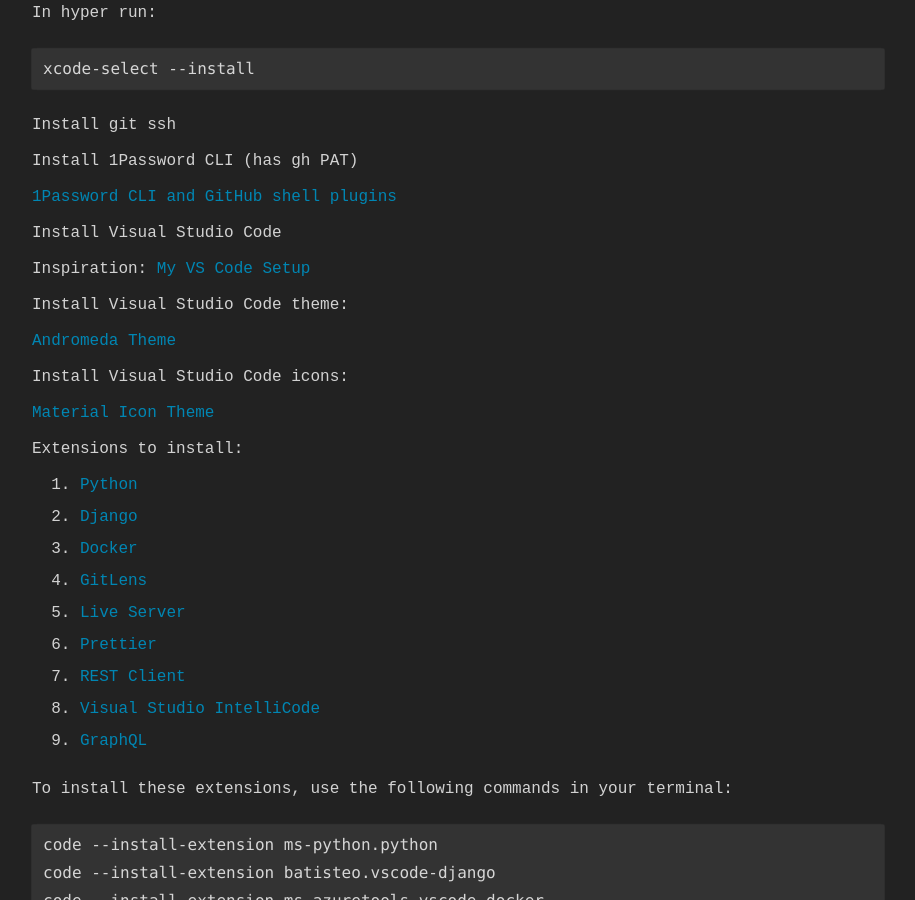
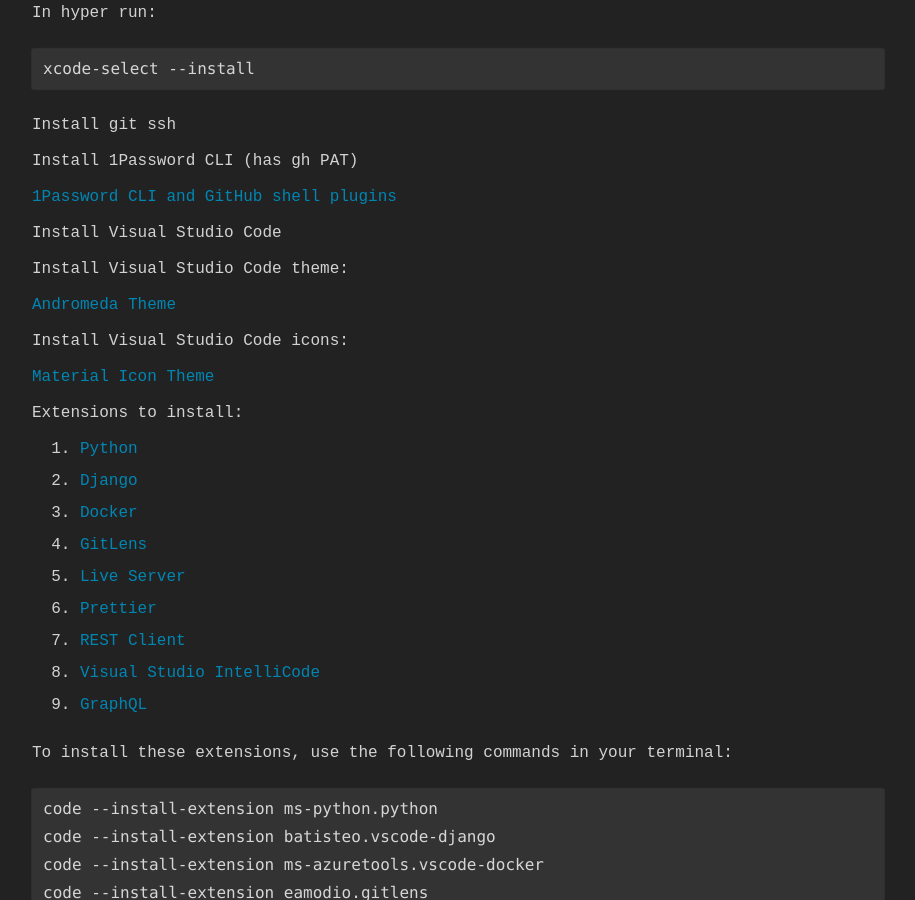
Before and after one commit to mhassan1219/dev.mohs.in, a Jekyll site: the page built from _posts/2023-04-14-0001.md, in a window 1280 px wide and 900 px high, scrolled down 464 px. Shown: the whole window, without its empty margins (182-1097 px from the left). Built offline with Jekyll 4.4.1, drawn with Linux system fonts in a browser that asks for light colours; some web fonts are replaced.

Commit message:
tweaks and adjustments

```diff
--- a/_posts/2023-04-14-0001.md
+++ b/_posts/2023-04-14-0001.md
@@ -35,7 +35,6 @@
 
 Install Visual Studio Code
 
-Inspiration: [My VS Code Setup](https://dev.to/j471n/my-vs-code-setup-971)
 
 Install Visual Studio Code theme:
 
```
